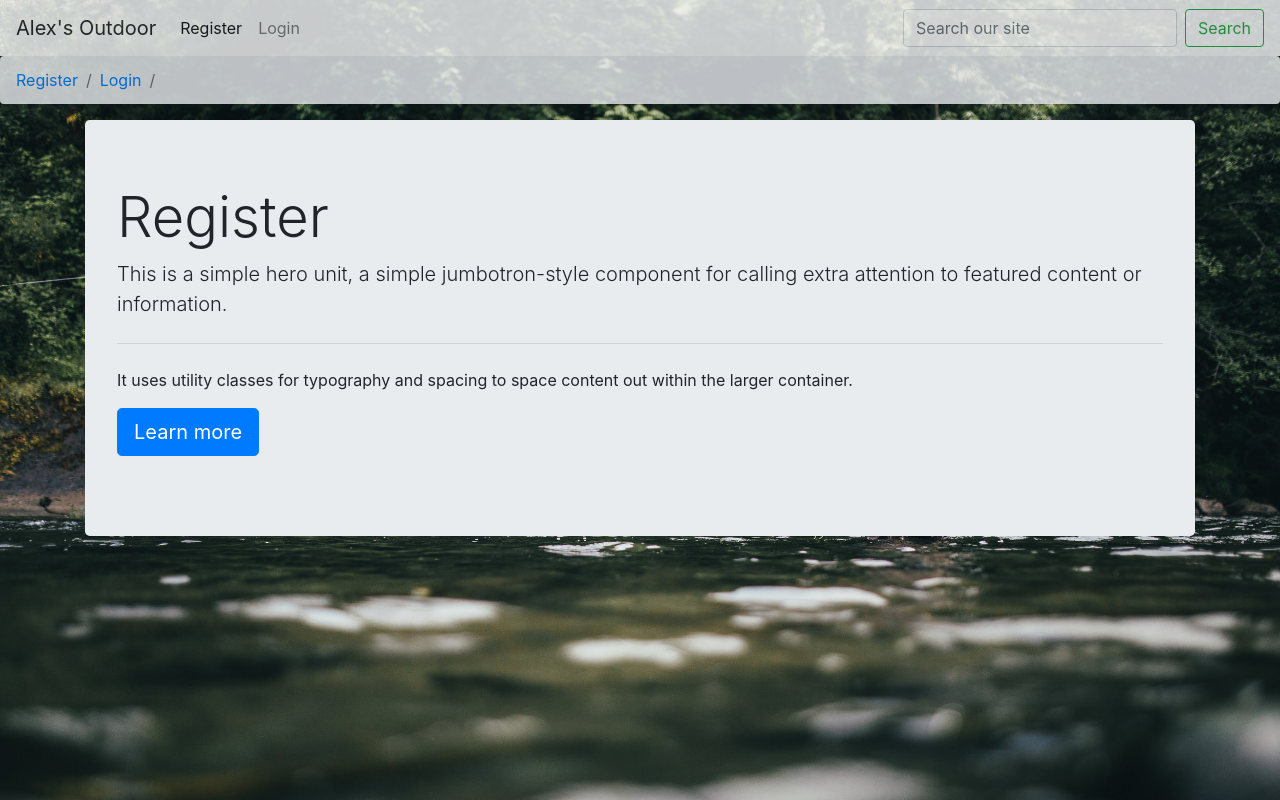
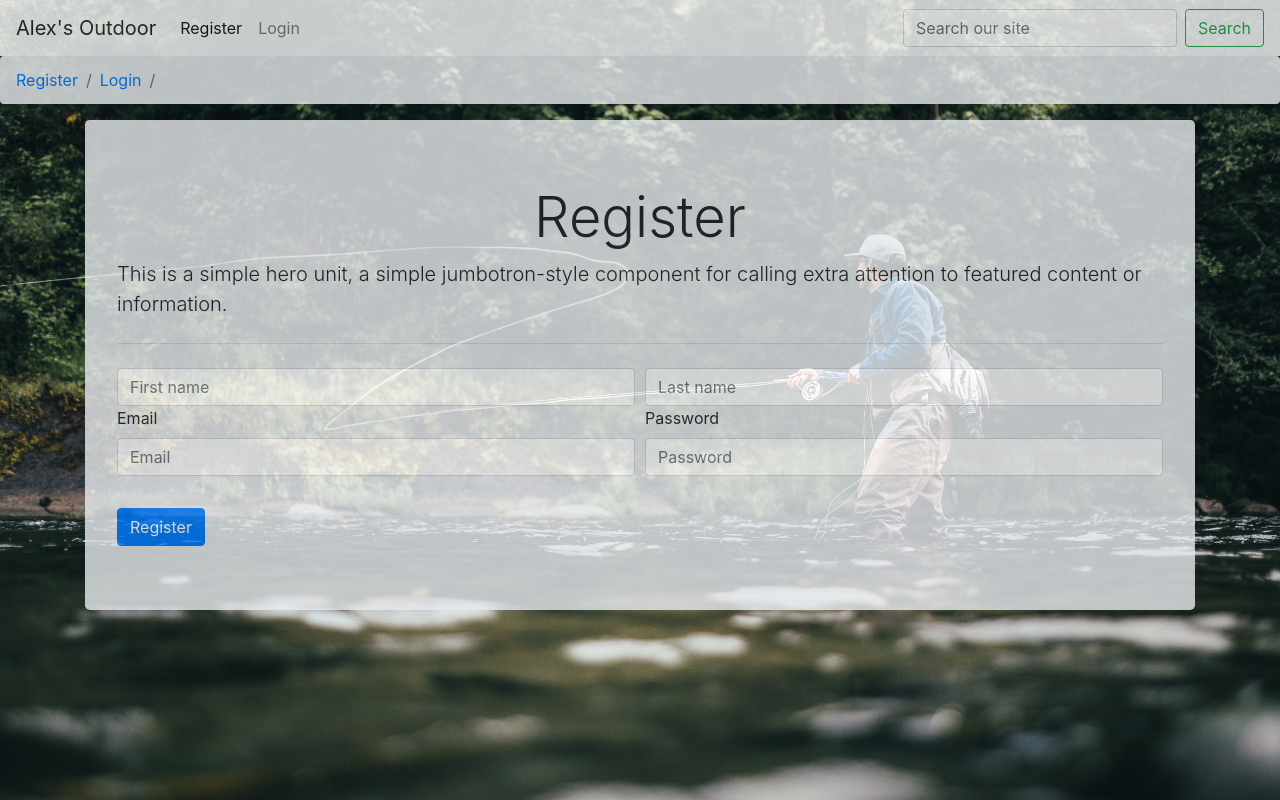
Before and after one commit to afw821/eCommerce_MongoDB_Node, a website: page public/index.html in a window 1280 px wide. Drawn offline with nearby package versions, Linux system fonts and the light colour scheme; no server answers.

Commit message:
I created the login and register forms and began the front end logic for them

```diff
--- a/public/index.html
+++ b/public/index.html
@@ -22,10 +22,10 @@
         <div class="collapse navbar-collapse" id="navbarSupportedContent">
             <ul class="navbar-nav mr-auto">
                 <li class="nav-item active">
-                            <a class="nav-link home-button" href="#">Register</a>
+                    <a class="nav-link home-button register" href="#">Register</a>
                 </li>
                 <li class="nav-item">
-                            <a class="nav-link cart" href="#">Login</a>
+                    <a class="nav-link cart login" href="#">Login</a>
                 </li>
 
                 <!-- <li class="nav-item">
@@ -46,12 +46,45 @@
         </ol>
     </nav>
     <div class="container">
-            <div class="jumbotron">
-                <h1 class="display-4">Register</h1>
-                <p class="lead">This is a simple hero unit, a simple jumbotron-style component for calling extra attention to featured content or information.</p>
+        <div class="jumbotron register-jumbotron nav-opc">
+            <h1 class="display-4 d-flex justify-content-center">Register</h1>
+            <p class="lead d-flex justify-content-center">This is a simple hero unit, a simple jumbotron-style
+                component for calling extra attention to featured content or information.</p>
             <hr class="my-4">
-                <p>It uses utility classes for typography and spacing to space content out within the larger container.</p>
-                <p class="lead">
+            <form>
+                <div class="form-row">
+                    <div class="col">
+                        <input type="text" class="form-control" placeholder="First name">
+                    </div>
+                    <div class="col">
+                        <input type="text" class="form-control" placeholder="Last name">
+                    </div>
+                </div>
+                <div class="form-row">
+                    <div class="form-group col-md-6">
+                        <label for="inputEmail4">Email</label>
+                        <input type="email" class="form-control" id="inputEmail4" placeholder="Email">
+                    </div>
+                    <div class="form-group col-md-6">
+                        <label for="inputPassword4">Password</label>
+                        <input type="password" class="form-control" id="inputPassword4" placeholder="Password">
+                    </div>
+                </div>
+                <div class="form-group">
+
+                  </div>
+                  <button type="submit" class="btn btn-primary">Register</button>
+
+            </form>
+        </div>
+        <div class="jumbotron login-jumbotron hide nav-opc">
+            <h1 class="display-4 d-flex justify-content-center">Register</h1>
+            <p class="lead d-flex justify-content-center">This is a simple hero unit, a simple jumbotron-style
+                component for calling extra attention to featured content or information.</p>
+            <hr class="my-4">
+            <p class="d-flex justify-content-center">It uses utility classes for typography and spacing to space
+                content out within the larger container.</p>
+            <p class="lead d-flex justify-content-center">
                 <a class="btn btn-primary btn-lg" href="#" role="button">Learn more</a>
             </p>
         </div>
@@ -65,6 +98,7 @@
         crossorigin="anonymous"></script>
     <script src="./js/ajax-logic.js"></script>
     <script src="./js/spa-logic.js"></script>
+    <script src="./js/register-login.js"></script>
 </body>
 
 </html>
--- a/public/js/register-login.js
+++ b/public/js/register-login.js
@@ -0,0 +1,11 @@
+
+$('.login').on('click', function(e) {
+    e.preventDefault();
+    $('.register-jumbotron').fadeOut(250, function() {
+        $(this).addClass('hide');
+    });
+
+    $('.login-jumbotron').fadeIn(250, function () {
+        $(this).removeClass('hide');
+    });
+});
```
Also changed, not shown: package.json (+5 -8 lines), 1 other file. Lines whose indentation alone changed are shown as unchanged.
